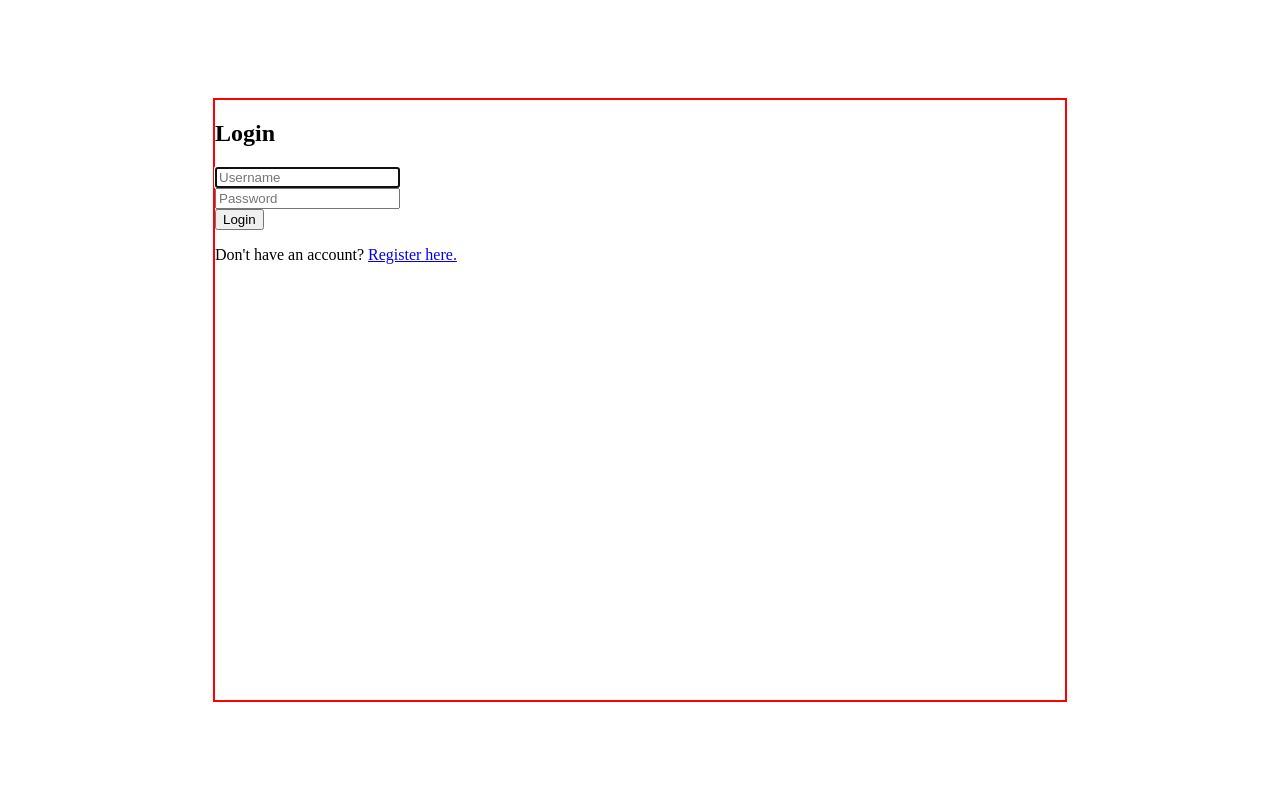
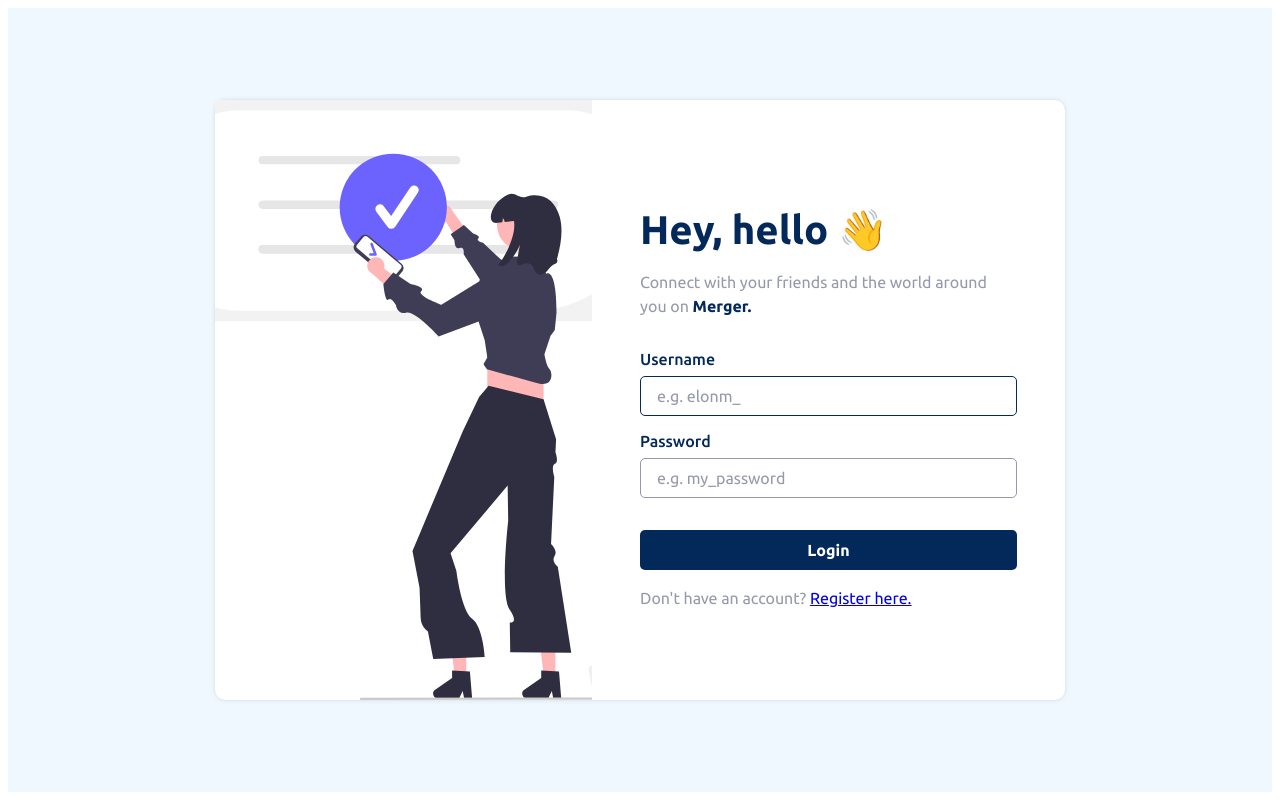
Before and after one commit to AlejandroFerrera/Network, a Django app: page /login in a window 1280 px wide. Run offline with Django 3.2, Linux system fonts and the light colour scheme.

Commit message:
Style login

```diff
--- a/network/static/network/css/styles_login.css
+++ b/network/static/network/css/styles_login.css
@@ -1,11 +1,141 @@
+@font-face {
+	font-family: 'Ubuntu-Regular';
+	src: url('/static/network/fonts/Ubuntu-Regular.ttf');
+}
+
+@font-face {
+	font-family: 'Ubuntu-Bold';
+	src: url('/static/network/fonts/Ubuntu-Bold.ttf');
+}
+
+@font-face {
+	font-family: 'Ubuntu-Medium';
+	src: url('/static/network/fonts/Ubuntu-Medium.ttf');
+}
+
 main {
 	display: grid;
 	place-items: center;
 	height: 100%;
+	background-color: aliceblue;
 }
 
 section {
 	width: 850px;
 	height: 600px;
-	border: 2px solid red;
+	display: flex;
+	justify-content: center;
+	align-items: center;
+	box-shadow: rgba(0, 0, 0, 0.1) 0px 0px 5px 0px, rgba(0, 0, 0, 0.1) 0px 0px 1px 0px;
+	border-radius: 10px;
+	background-color: white;
 }
+
+
+section .ilustration {
+	width: 50%;
+	height: 100%;
+	background-image: url('/static/network/img/login_ilustration.svg');
+	background-size: cover;
+	background-position: center;
+}
+
+section .form {
+	width: 50%;
+	height: 100%;
+	padding: 3rem;
+	display: flex;
+	flex-direction: column;
+	justify-content: center;
+	align-items: center;
+}
+
+section .form form {
+	margin-top: 2rem;
+}
+
+section .form h1 {
+	font-family: 'Ubuntu-Bold';
+	font-size: 2.5rem;
+	color: hsl(213, 96%, 18%);
+	margin-bottom: 1rem;
+}
+
+section .form p {
+	font-family: 'Ubuntu-Regular';
+	font-size: 16px;
+	color: hsl(231, 11%, 63%);
+	margin-bottom: 1rem;
+	line-height: 1.5;
+}
+
+section .form p span {
+	color: hsl(213, 96%, 18%);
+	font-family: 'Ubuntu-Bold';
+}
+
+.form-group label {
+	font-family: 'Ubuntu-Medium';
+	font-size: 16px;
+	color: hsl(231, 11%, 63%);
+	margin-bottom: 0.5rem;
+}
+
+.form-control {
+	width: 100%;
+	height: 40px;
+	border: 1px solid hsl(231, 11%, 63%);
+	border-radius: 5px;
+	padding: 0 1rem;
+	font-family: 'Ubuntu-Regular';
+	font-size: 16px;
+	margin-bottom: 1rem;
+	margin-top: .5rem;
+	color: hsl(213, 96%, 18%);
+}
+
+.form-group label {
+	font-family: 'Ubuntu-Medium';
+	font-size: 16px;
+	color: hsl(213, 96%, 18%);
+}
+
+.form-control:focus {
+	outline: none;
+	border: 1px solid hsl(213, 96%, 18%);
+}
+
+.form-group .form-control:focus {
+	border: 1px solid hsl(213, 96%, 18%);
+}
+
+.form-group .form-control::placeholder {
+	color: hsl(231, 11%, 63%);
+}
+
+.btn-login {
+	width: 100%;
+	height: 40px;
+	border: none;
+	border-radius: 5px;
+	background-color: hsl(213, 96%, 18%);
+	color: white;
+	font-family: 'Ubuntu-Bold';
+	font-size: 16px;
+	cursor: pointer;
+	margin-top: 1rem;
+}
+
+.btn-login:hover {
+	background-color: hsl(213, 96%, 20%);
+}
+
+.btn-login:focus {
+	outline: none;
+}
+
+/* No tienes una cuenta <p> */
+section .form p:last-of-type {
+	margin-top: 1rem;
+
+}
--- a/network/templates/network/pages/login.html
+++ b/network/templates/network/pages/login.html
@@ -12,19 +12,33 @@
 
 <main>
 	<section class="login-box">
-		<h2>Login</h2>
 
+		<div class="ilustration">
+		</div>
+
+		<div class="form">
+			<div class="form-container">
+
+				<h1>Hey, hello 👋</h1>
+				<p>Connect with your friends and the world around you on <span>Merger.</span></p>
 				<form action="{% url 'login' %}" method="post">
 					{% csrf_token %}
 					<div class="form-group">
-				<input autofocus class="form-control" type="text" name="username" placeholder="Username">
+						<label for="username">Username</label>
+						<input autofocus class="form-control" type="text" name="username" placeholder="e.g. elonm_">
 					</div>
 					<div class="form-group">
-				<input class="form-control" type="password" name="password" placeholder="Password">
+						<label for="password">Password</label>
+						<input class="form-control" type="password" name="password" placeholder="e.g. my_password">
 					</div>
-			<input class="btn btn-primary" type="submit" value="Login">
+					<input class="btn-login" type="submit" value="Login">
 				</form>
-		Don't have an account? <a href="{% url 'register' %}">Register here.</a>
+				<p>Don't have an account? <a href="{% url 'register' %}">Register here.</a></p>
+			</div>
+		</div>
+
+
+
 	</section>
 
 </main>
```
Also changed, not shown: network/static/network/img/login_ilustration.svg (renamed from network/static/network/img/undraw_authentication_re_svpt.svg). Lines whose indentation alone changed are shown as unchanged.
